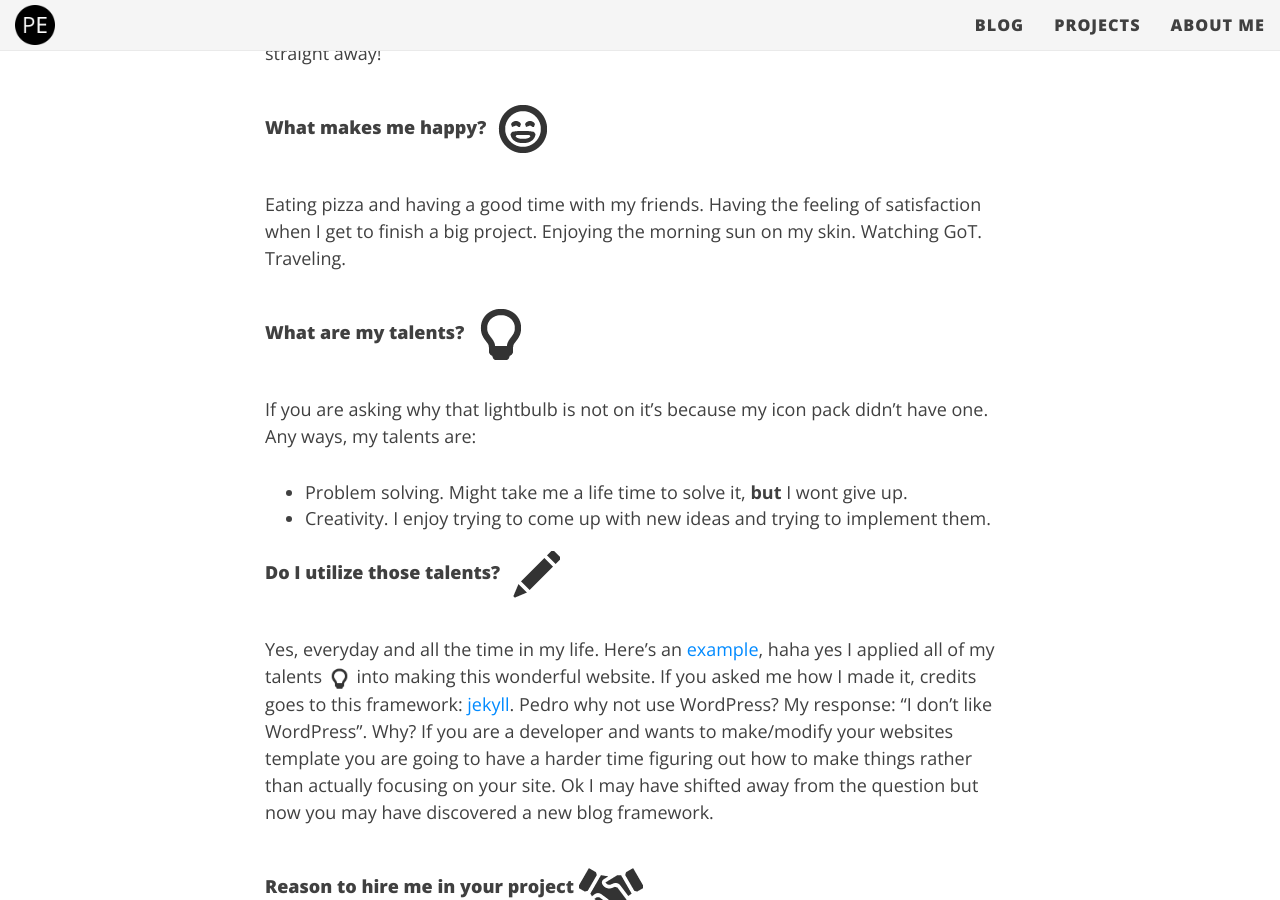
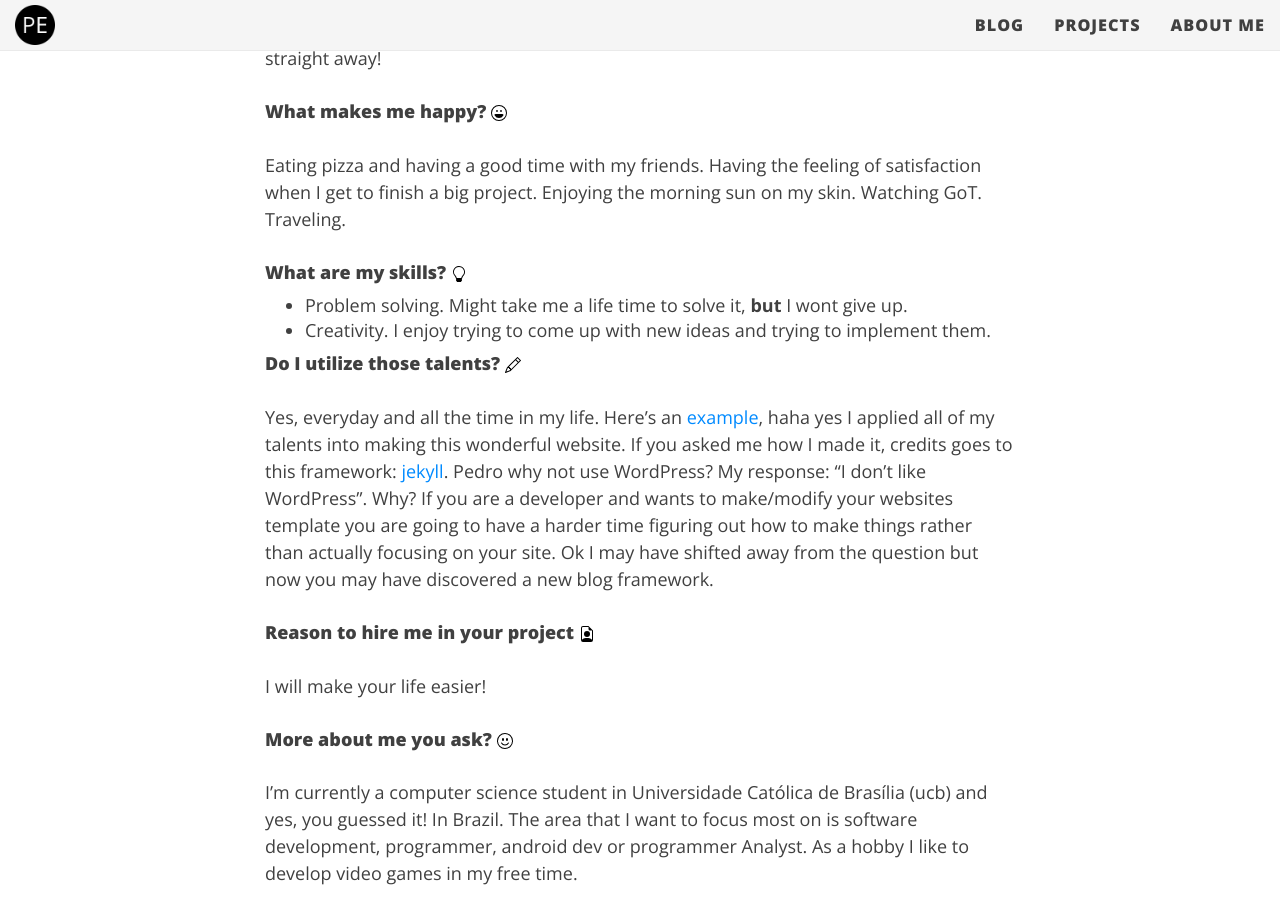
Before and after one commit to pedroesli/pedroesli.github.io, a Jekyll site: the page built from aboutme.md, in a window 1280 px wide and 900 px high, scrolled down 1037 px. Built offline with Jekyll 4.4.1, drawn with Linux system fonts in a browser that asks for light colours; nearby versions of some CDN libraries.

Commit message:
Fix fixed Gemfile and changed about me icons

```diff
--- a/Gemfile
+++ b/Gemfile
@@ -1,6 +1,6 @@
 source 'https://rubygems.org'
 
-gem "github-pages", '193', group: :jekyll_plugins
+gem "github-pages", group: :jekyll_plugins
 
 # enable tzinfo-data for local build
 gem 'tzinfo-data', platforms: [:mingw, :mswin, :x64_mingw]
--- a/aboutme.md
+++ b/aboutme.md
@@ -5,25 +5,24 @@ subtitle: Why you'd want to meet me
 css: "/css/aboutme.css"
 ---
 
-# ![my picture](/img/my-pic.png)
+# ![my picture](/img/aboutme/profile-pic.png)
 
 So I kept thinking to myself what's the best way to describe me and well why not just answer some simple questions to get peoples attention!
 So whom ever is reading this and is actually looking for a talented programmer, well... read no more! You can hire me straight away!
 
-#### What makes me happy? ![smiley-joy](/img/smiley-tears-of-joy.png)
+#### What makes me happy? ![smiley-joy](/img/aboutme/emoji-laughing.svg)
 Eating pizza and having a good time with my friends. Having the feeling of satisfaction when I get to finish a big project. Enjoying the morning sun on my skin. Watching GoT. Traveling.
 
-#### What are my talents? ![lightbulb](/img/lightbulb.png)
-If you are asking why that lightbulb is not on it's because my icon pack didn't have one. Any ways, my talents are:
+#### What are my skills? ![lightbulb](/img/aboutme/lightbulb.svg)
 - Problem solving. Might take me a life time to solve it, **but** I wont  give up.
 - Creativity. I enjoy trying to come up with new ideas and trying to implement them.
 
-#### Do I utilize those talents? ![pencil](/img/pencil.png)
-Yes, everyday and all the time in my life. Here's an [example](/index.html), haha yes I applied all of my talents ![lightbulb](/img/lightbulb.png) into making this wonderful website. If you asked me how I made it, credits goes to this framework: [jekyll](https://jekyllrb.com/). Pedro why not use WordPress? My response: "I don't like WordPress". Why? If you are a developer and wants to make/modify your websites template you are going to have a harder time figuring out how to make things rather than actually focusing on your site. Ok I may have shifted away from the question but now you may have discovered a new blog framework.
+#### Do I utilize those talents? ![pencil](/img/aboutme/pencil.svg)
+Yes, everyday and all the time in my life. Here's an [example](/index.html), haha yes I applied all of my talents into making this wonderful website. If you asked me how I made it, credits goes to this framework: [jekyll](https://jekyllrb.com/). Pedro why not use WordPress? My response: "I don't like WordPress". Why? If you are a developer and wants to make/modify your websites template you are going to have a harder time figuring out how to make things rather than actually focusing on your site. Ok I may have shifted away from the question but now you may have discovered a new blog framework.
 
-#### Reason to hire me in your project ![handshake](/img/handshake.png)
+#### Reason to hire me in your project ![handshake](/img/aboutme/file-earmark-person.svg)
 I will make your life easier!
 
-#### More about me you ask? ![smiley-joy](/img/hugging.png)
+#### More about me you ask? ![smiley-joy](/img/aboutme/emoji-smile.svg)
 I'm currently a computer science student in Universidade Católica de Brasília (ucb) and yes, you guessed it! In Brazil.
 The area that I want to focus most on is software development, programmer, android dev or programmer Analyst. As a hobby I like to develop video games in my free time.
```
Also changed, not shown: Gemfile.lock, img/aboutme/emoji-laughing.svg (added), img/aboutme/emoji-smile.svg (added), img/aboutme/file-earmark-person.svg (added), img/aboutme/lightbulb.svg (added), img/aboutme/pencil.svg (added), img/aboutme/profile-pic.png (added), img/hand-like.png (deleted), img/handshake.png (deleted), img/hugging.png (deleted), img/lightbulb.png (deleted), img/my-pic.png (deleted), img/pencil.png (deleted), img/smiley-tears-of-joy.png (deleted).
